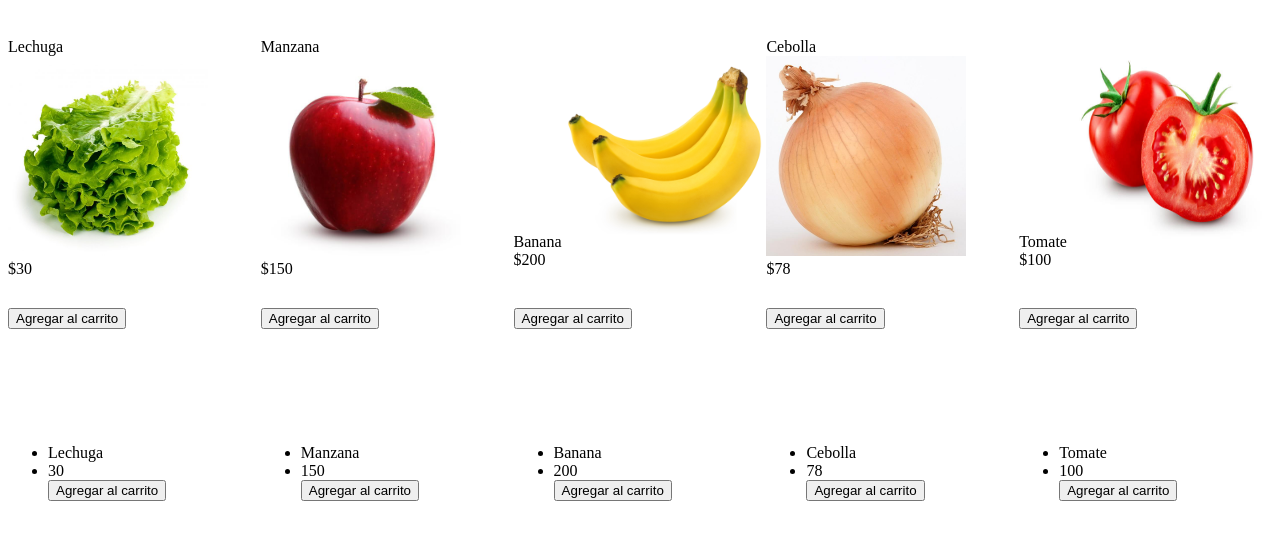
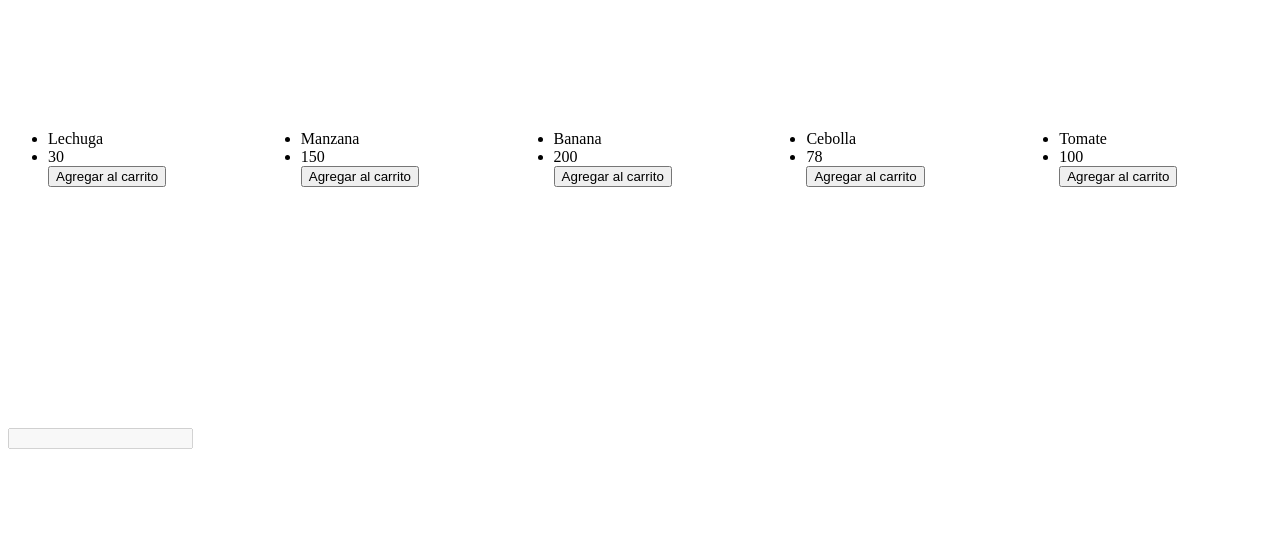
Before and after one commit to Sofiaoses/Javascript1, a plain HTML site: page index.html in a window 1280 px wide. Drawn offline with Linux system fonts and the light colour scheme.

Commit message:
Update index.html

```diff
--- a/index.html
+++ b/index.html
@@ -11,46 +11,10 @@
 
     <div class="grillaIndex" id="contenedor">
 
-        <div>
-            Lechuga
-            <img src="Imagenes/14321366_l-696x709.jpg" width="200" height="200" alt="producto1"><br>
-            $30
-        </div>
-        <div>
-            Manzana
-            <img src="Imagenes/61f847d92b61d2649f3d4727.jpg" width="200" height="200" alt="producto2"> <br>
-            $150
-        </div>
-        <div>
-            Banana
-            <img src="Imagenes/banana_64728013.jpg" width="200" height="200" alt="producto3"> <br>
-            $200
-        </div>
-        <div>
-            Cebolla
-            <img src="Imagenes/como_sembrar_cebollas_20377_orig.jpg" width="200" height="200" alt="producto4"> <br>
-            $78
-        </div>
-        <div>
-            Tomate
-            <img src="Imagenes/tomate1.jpg" width="200" height="200" alt="producto4"> <br>
-            $100
-        </div>
-
-        <div><button type="button" id="boton-1">Agregar al carrito</button></div>
-        <div><button type="button" id="boton-2">Agregar al carrito</button></div>
-        <div><button type="button" id="boton-3">Agregar al carrito</button></div>
-        <div><button type="button" id="boton-4">Agregar al carrito</button></div>
-        <div><button type="button" id="boton-5">Agregar al carrito</button></div>
-
-        <div id="contenedor1"></div>
-        <div id="contenedor2"></div>
-        <div id="contenedor3"></div>
-        <div id="contenedor4"></div>
-        <div id="contenedor5"></div>
-
 
     </div>
+
+    <input type="text" value="" id="cantidadDeProductos" disabled />
 
 <script src="script.js"></script>
 </body>
```
